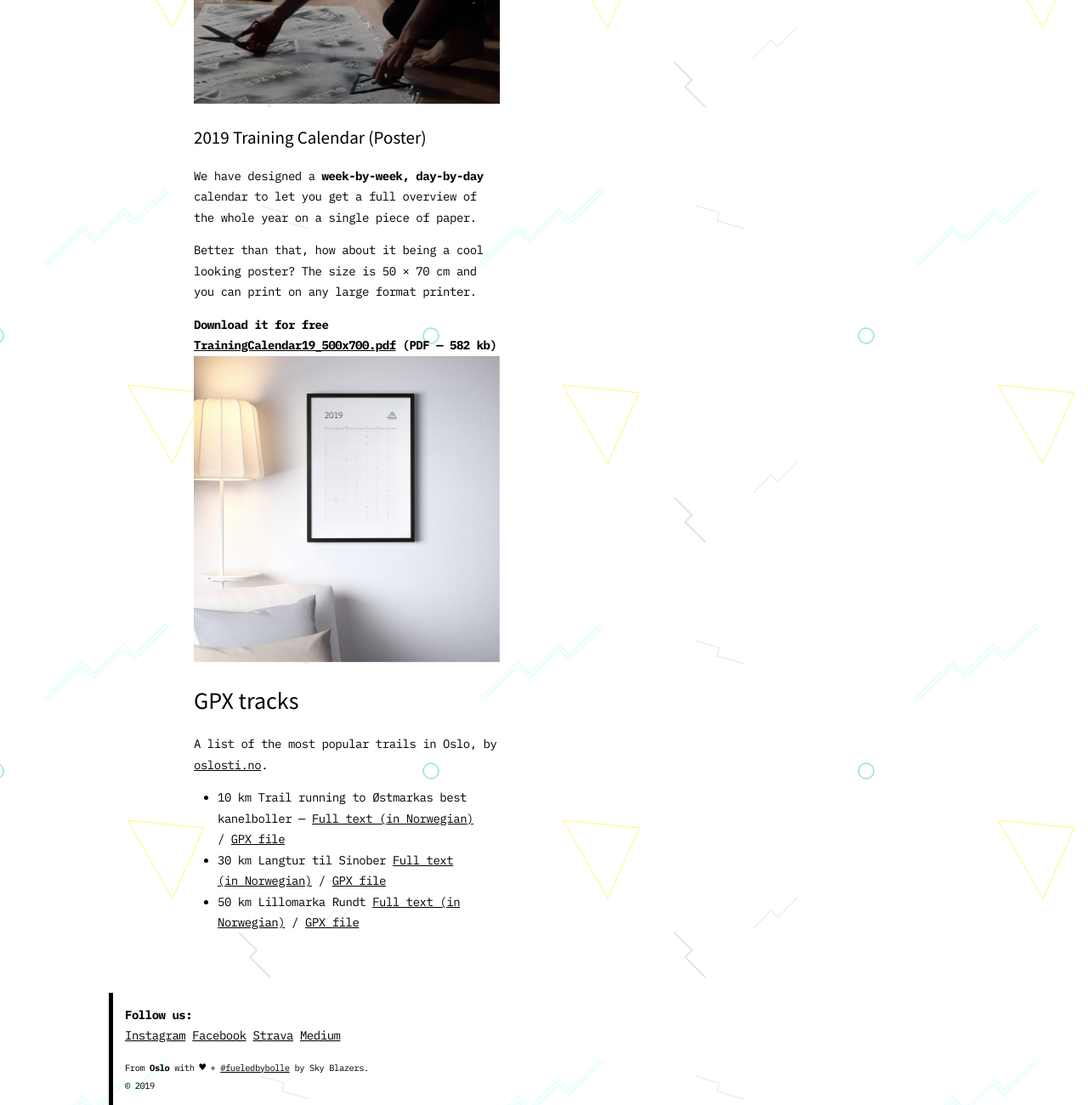
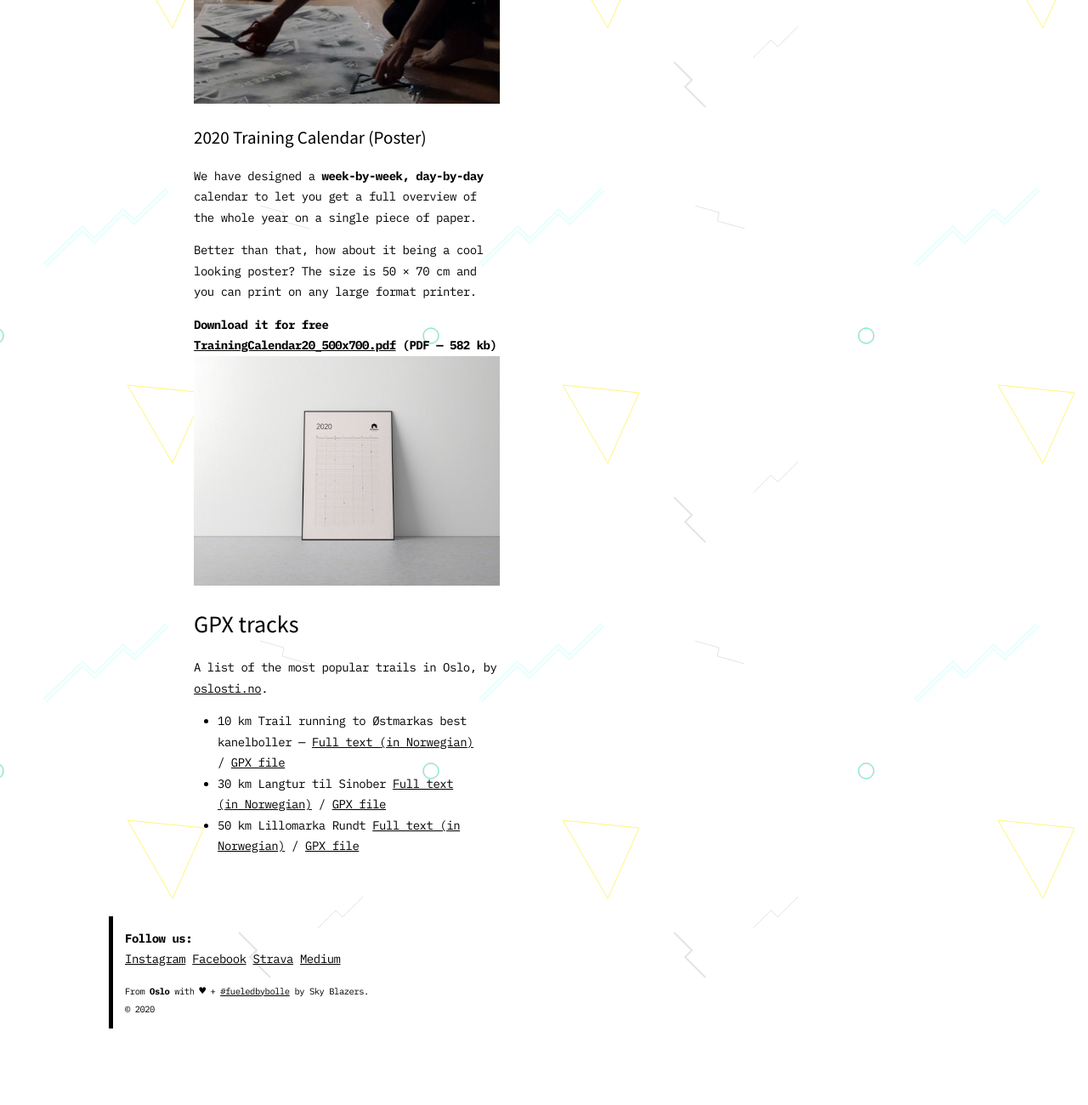
Before and after one commit to hanserino/skyblazers, a website: page docs/goodies.html in a window 1280 px wide. Shown: the part 1629-2929 px from the top of the page at 85% size. After the commit the page ends 2839 px from the top, so only its background shows below. Drawn offline with Linux system fonts and the light colour scheme.

Commit message:
It's 2020. Updated calendar.

```diff
--- a/docs/goodies.html
+++ b/docs/goodies.html
@@ -53,11 +53,11 @@
         <p>100% cotton. Wash at or below 40°C. If the prints starts wearing out, HK will personally freshen up and redo the prints cost free. The fabric stretches just enough so you don't have to re-tighten it when it gets sweaty and it gives back just enough so it doesn't feel uncomfortable when you mount it on your head the first time.</p>
         <p>Want one? Text <abbr title="Hans Kristian">HK</abbr> @ <a href="tel:004792841558">+47 928 41 558</a> and you will get it next time you show up at Stirsdag</p>
         <img src="./assets/media/pics/bandana/bandana_1.jpg" alt="Sky Blazers Bandana "/>
-        <h4 id="products-2019-training-calendar">2019 Training Calendar (Poster)</h4>
+        <h4 id="products-2020-training-calendar">2020 Training Calendar (Poster)</h4>
         <p>We have designed a <strong>week-by-week, day-by-day</strong> calendar to let you get a full overview of the whole year on a single piece of paper.</p>
         <p>Better than that, how about it being a cool looking poster? The size is 50&nbsp;×&nbsp;70&nbsp;cm and you can print on any large format printer.</p>
-        <h5>Download it for free <a href="./assets/files/TrainingCalendar19_500x700.pdf" target="_blank">TrainingCalendar19_500x700.pdf</a> (PDF — 582&nbsp;kb)</h5>
-        <img src="./assets/media/pics/2019calendar/training-calendar19-500x700-mockup.jpg" alt="Sky Blazers 2019 Training Calendar"/>
+        <h5>Download it for free <a href="./assets/files/TrainingCalendar20_500x700.pdf" target="_blank">TrainingCalendar20_500x700.pdf</a> (PDF — 582&nbsp;kb)</h5>
+        <img src="./assets/media/pics/calendar/training-calendar20-500x700-mockup.jpg" alt="Sky Blazers 2020 Training Calendar"/>
         <h3 id="gpx-tracks">GPX tracks</h3>
         <p>A list of the most popular trails in Oslo, by <a href="http://oslosti.no" target="_blank">oslosti.no</a>.</p>
         <ul class="list">
@@ -77,7 +77,7 @@
       <li><a href="https://medium.com/skyblazers" target="_blank">Medium</a></li>
     </ul>
     <p>From <strong>Oslo</strong> with <span class="large">♥</span> + <a href="https://www.instagram.com/explore/tags/fueledbybolle/" target="_blank">#fueledbybolle</a> by Sky Blazers.<br>
-      © 2019</p>
+      © 2020</p>
   </footer>
 </body>
 </html>
```
Also changed, not shown: docs/404.html (+1 -1 lines), docs/about.html (+1 -1 lines), docs/athletes.html (+1 -1 lines), docs/index.html (+1 -1 lines), docs/podcast.html (+1 -1 lines), docs/stirsdag.html (+1 -1 lines), docs/assets/media/pics/calendar/training-calendar19-500x700-mockup.jpg (renamed from docs/assets/media/pics/2019calendar/training-calendar19-500x700-mockup.jpg), docs/assets/media/pics/calendar/training-calendar20-500x700-mockup.jpg (added), 1 other file.
